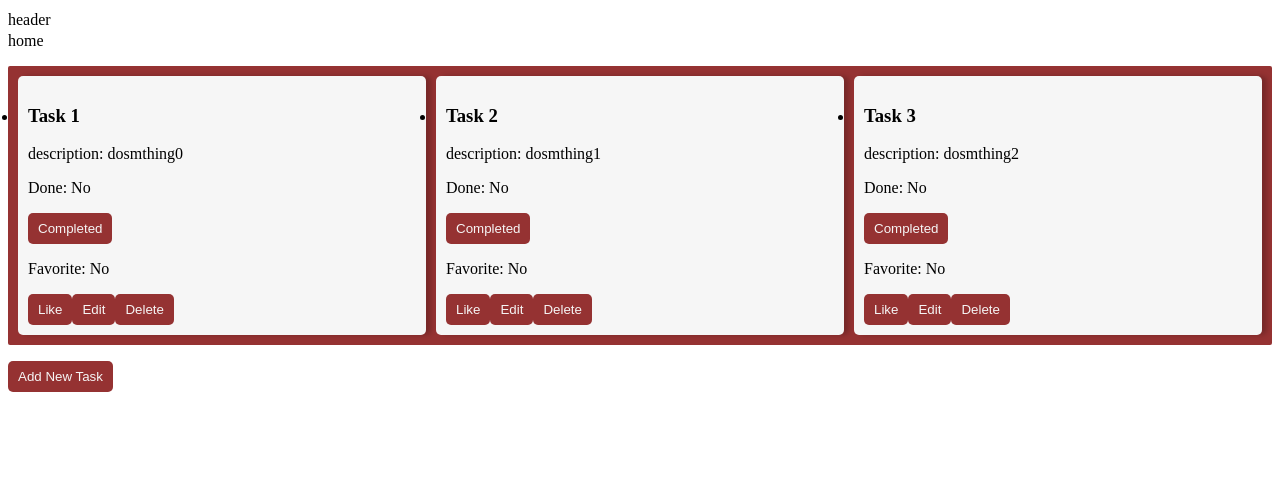
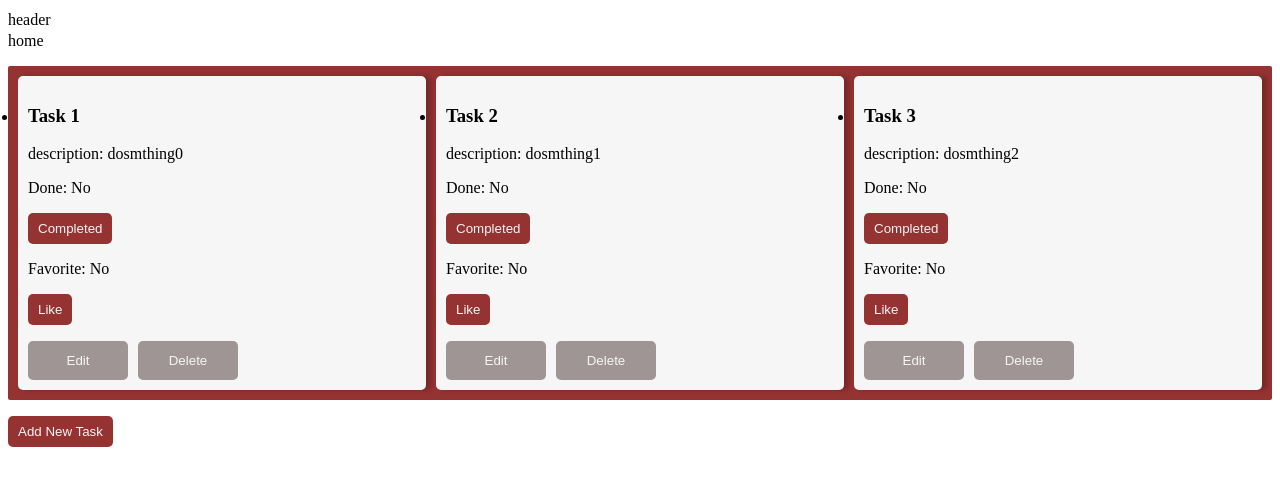
Before and after one commit to AnnetaDe/VueTestTaskToDo, a Vue app: page / in a window 1280 px wide. Shown: the top 486 px of the page. Built offline with nearby package versions, Linux system fonts and the light colour scheme.

Commit message:
Update TListItem.vue

```diff
--- a/src/components/TListItem.vue
+++ b/src/components/TListItem.vue
@@ -31,8 +31,11 @@ function openModalEdit() {
     <TButton @click="completeTask">Completed</TButton>
     <p>Favorite: {{ task.isLiked ? 'Yes' : 'No' }}</p>
     <TButton @click="likeTask">Like</TButton>
-    <TButton @click="openModalEdit">Edit</TButton>
-    <TButton @click="deleteTask">Delete</TButton>
+
+    <div class="editDelWrapper">
+      <TButton class="controlsBtn" @click="openModalEdit">Edit</TButton>
+      <TButton class="controlsBtn" @click="deleteTask">Delete</TButton>
+    </div>
   </li>
 </template>
 
@@ -43,4 +46,15 @@ function openModalEdit() {
   border-radius: 5px;
   box-shadow: 5px 0px 5px rgba(0, 0, 0, 0.2);
 }
+.editDelWrapper {
+  margin-top: 16px;
+  display: flex;
+  gap: 10px;
+}
+.controlsBtn {
+  background-color: #55404086;
+  color: #f6f5f5;
+  width: 100px;
+  padding: 12px 18px;
+}
 </style>
```
